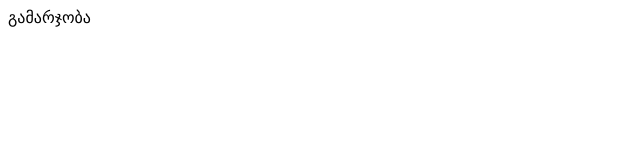
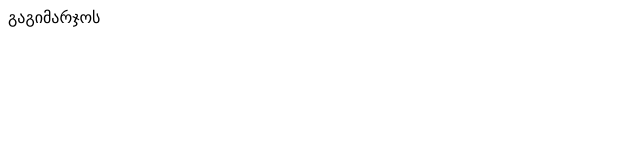
Before and after one commit to shota777-dotcom/shota7733, a plain HTML site: page index.html in a window 1280 px wide. Shown: the full height of the page, 0-640 px from the left. Drawn offline with Linux system fonts and the light colour scheme.

Commit message:
მეორექომითი

```diff
--- a/index.html
+++ b/index.html
@@ -6,6 +6,6 @@
     <title>Document</title>
 </head>
 <body>
-    გამარჯობა
+    გაგიმარჯოს
 </body>
 </html>
```
